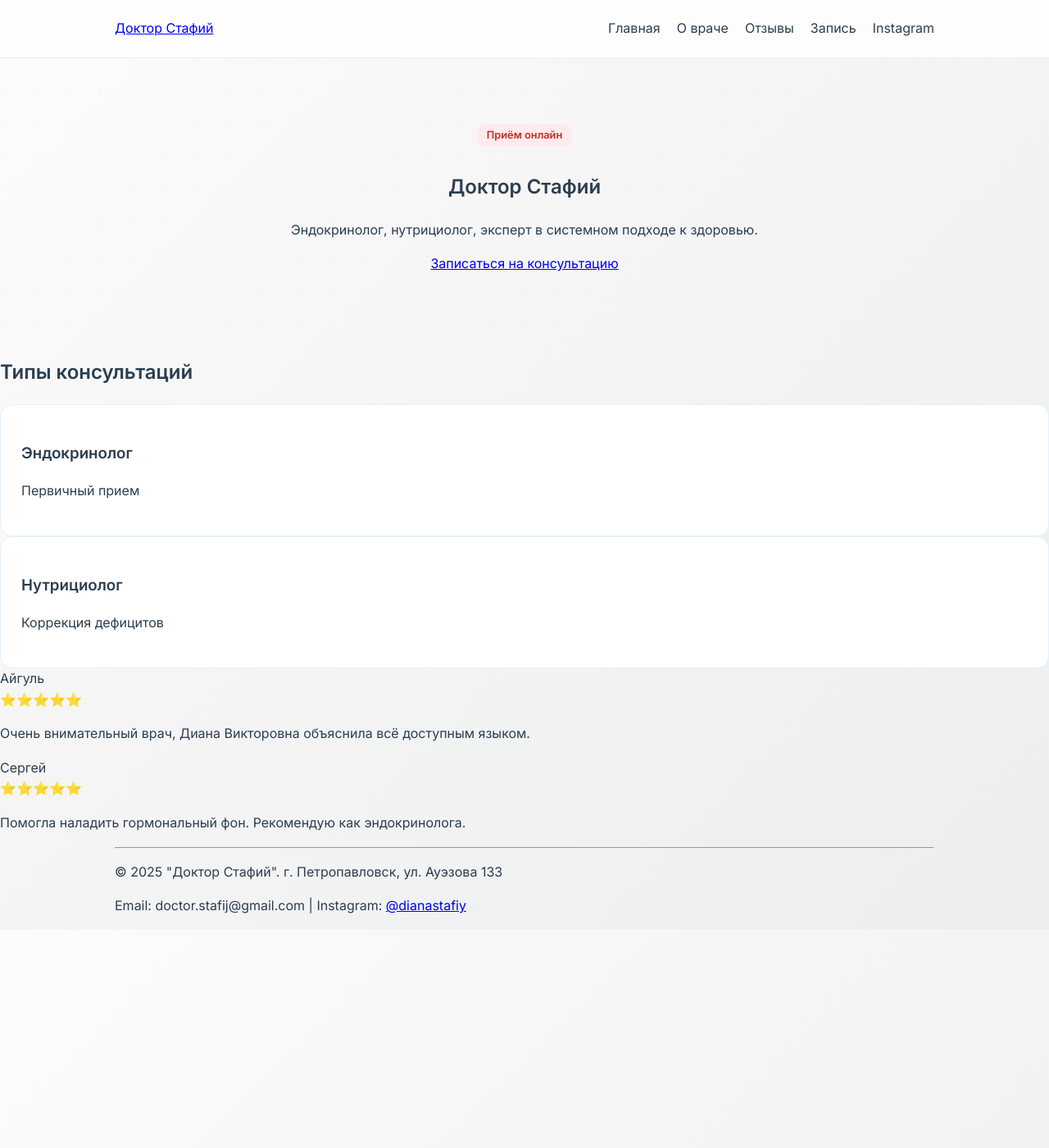
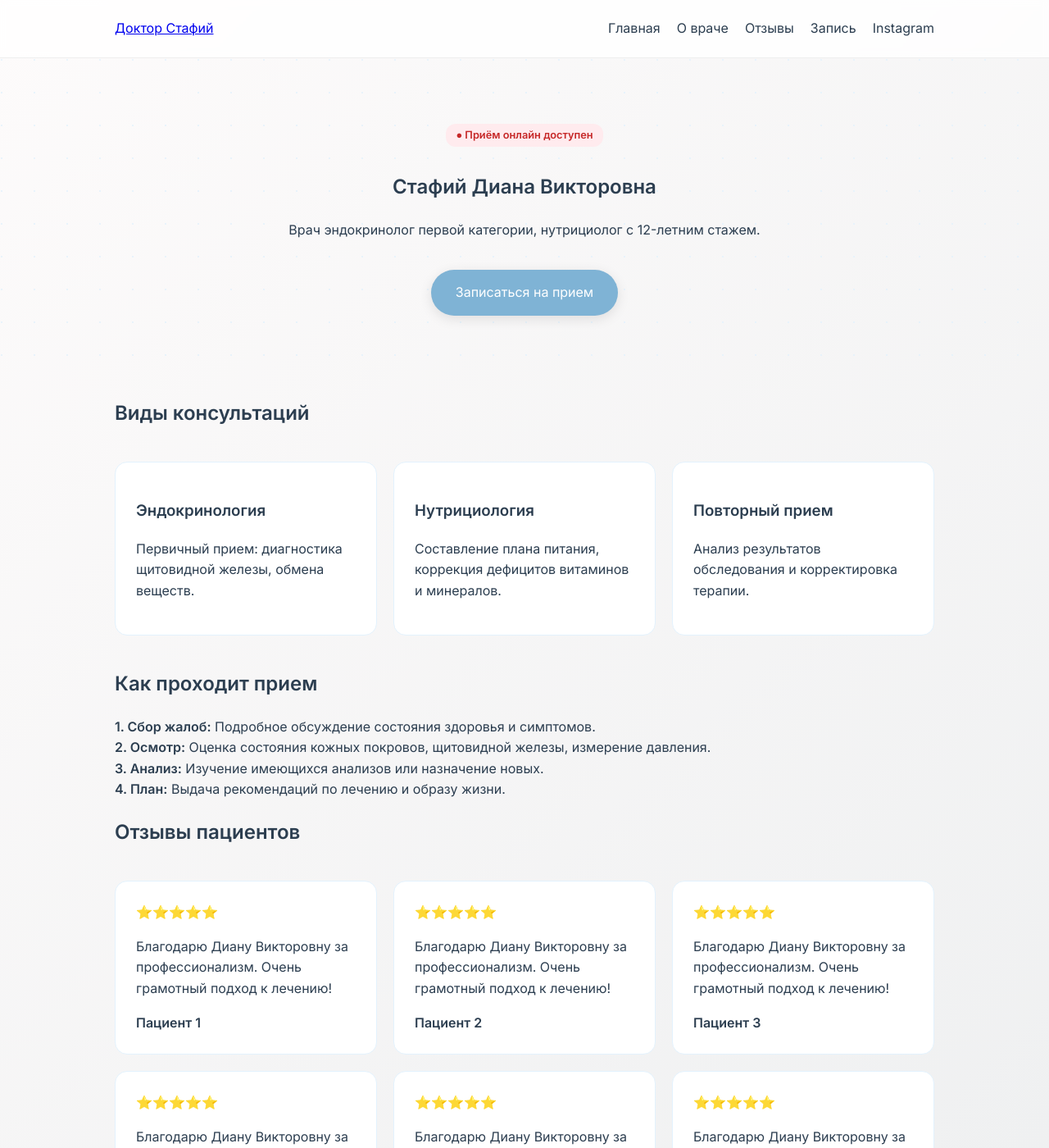
Before and after one commit to gosubv/doctorstafij, a Jekyll site: the page built from index.md, in a window 1280 px wide and 1400 px high. Shown: the whole window at 82% size. Built offline with Jekyll 4.4.1, drawn with Linux system fonts in a browser that asks for light colours; some of the changed text lies outside the part shown.

Commit message:
Update index.md

```diff
--- a/index.md
+++ b/index.md
@@ -1,56 +1,89 @@
 ---
 layout: default
+title: Главная
 ---
 
 <section class="hero">
-  <div class="badge-online">Приём онлайн</div>
-  <h1>Доктор Стафий</h1>
-  <p>Эндокринолог, нутрициолог, эксперт в системном подходе к здоровью.</p>
-  <a href="/booking/" class="cta-button">Записаться на консультацию</a>
+    <div class="container">
+        <span class="badge-online">● Приём онлайн доступен</span>
+        <h1>Стафий Диана Викторовна</h1>
+        <p>Врач эндокринолог первой категории, нутрициолог с 12-летним стажем.</p>
+        <a href="{{ site.baseurl }}/booking/" class="btn-primary">Записаться на прием</a>
+    </div>
 </section>
+
+<div class="container">
+    <section id="services">
+        <h2>Виды консультаций</h2>
+        <div class="grid">
+            <div class="card">
+                <h3>Эндокринология</h3>
+                <p>Первичный прием: диагностика щитовидной железы, обмена веществ.</p>
+            </div>
+            <div class="card">
+                <h3>Нутрициология</h3>
+                <p>Составление плана питания, коррекция дефицитов витаминов и минералов.</p>
+            </div>
+            <div class="card">
+                <h3>Повторный прием</h3>
+                <p>Анализ результатов обследования и корректировка терапии.</p>
+            </div>
+        </div>
+    </section>
+
+    <section id="how-it-works">
+        <h2>Как проходит прием</h2>
+        <div itemscope itemtype="https://schema.org/HowTo">
+            <div itemprop="step"><b>1. Сбор жалоб:</b> Подробное обсуждение состояния здоровья и симптомов.</div>
+            <div itemprop="step"><b>2. Осмотр:</b> Оценка состояния кожных покровов, щитовидной железы, измерение давления.</div>
+            <div itemprop="step"><b>3. Анализ:</b> Изучение имеющихся анализов или назначение новых.</div>
+            <div itemprop="step"><b>4. План:</b> Выдача рекомендаций по лечению и образу жизни.</div>
+        </div>
+    </section>
+
+    <section id="reviews">
+        <h2>Отзывы пациентов</h2>
+        <div class="grid">
+            {% for i in (1..6) %}
+            <div class="card" itemprop="review" itemscope itemtype="https://schema.org/Review">
+                <div itemprop="reviewRating" itemscope itemtype="https://schema.org/Rating">
+                    <meta itemprop="ratingValue" content="5">⭐⭐⭐⭐⭐
+                </div>
+                <p itemprop="reviewBody">Благодарю Диану Викторовну за профессионализм. Очень грамотный подход к лечению!</p>
+                <strong itemprop="author">Пациент {{ i }}</strong>
+            </div>
+            {% endfor %}
+        </div>
+    </section>
+
+    <section id="location">
+        <h2>Как нас найти</h2>
+        <p>{{ site.author.address }}</p>
+        <div style="width: 100%; height: 400px; background: #eee; border-radius: 15px; overflow: hidden;">
+            <iframe src="https://yandex.ru/map-widget/v1/?ll=69.1389,54.8631&z=16&text=Петропавловск,Ауэзова,133" width="100%" height="400" frameborder="0"></iframe>
+        </div>
+    </section>
+</div>
 
 <script type="application/ld+json">
 {
   "@context": "https://schema.org",
   "@type": "Physician",
   "name": "Стафий Диана Викторовна",
-  "image": "https://gosubv.github.io/doctorstafij/assets/img/photo.jpg",
-  "medicalSpecialty": ["Endocrinology", "Nutritionist"],
+  "image": "{{ site.url }}{{ site.baseurl }}/assets/img/photo.jpg",
+  "description": "{{ site.description }}",
   "address": {
     "@type": "PostalAddress",
     "streetAddress": "ул. Ауэзова 133",
     "addressLocality": "Петропавловск",
     "addressCountry": "KZ"
   },
-  "geo": {
-    "@type": "GeoCoordinates",
-    "latitude": "54.8631",
-    "longitude": "69.1389"
-  },
-  "url": "https://gosubv.github.io/doctorstafij/",
-  "telephone": "+77XXXXXXXXX",
+  "url": "{{ site.url }}{{ site.baseurl }}",
+  "telephone": "{{ site.author.phone }}",
   "priceRange": "$$",
   "hasCredential": {
     "@type": "EducationalOccupationalCredential",
-    "credentialCategory": "Диплом врача"
+    "credentialCategory": "Диплом врача, сертификат эндокринолога"
   }
 }
 </script>
-
-<section id="services">
-  <h2>Типы консультаций</h2>
-  <div class="price-grid">
-    <div class="card"><h3>Эндокринолог</h3><p>Первичный прием</p></div>
-    <div class="card"><h3>Нутрициолог</h3><p>Коррекция дефицитов</p></div>
-  </div>
-</section>
-
-<section id="reviews">
-  {% for review in site.data.reviews %}
-  <div class="review-box" itemprop="review" itemscope itemtype="https://schema.org/Review">
-    <span itemprop="author">{{ review.name }}</span>
-    <div class="stars">⭐⭐⭐⭐⭐</div>
-    <p itemprop="reviewBody">{{ review.text }}</p>
-  </div>
-  {% endfor %}
-</section>
```
